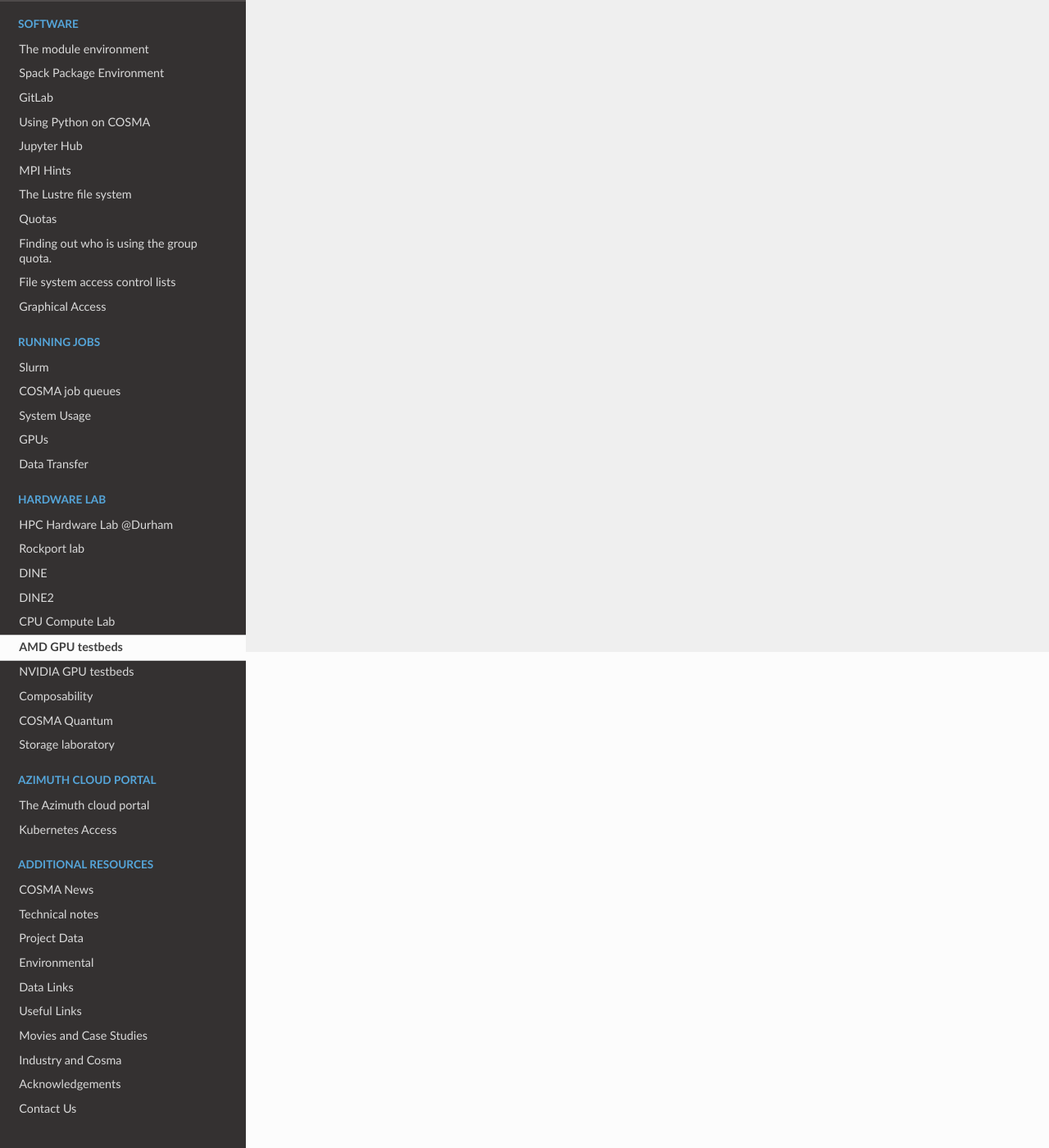
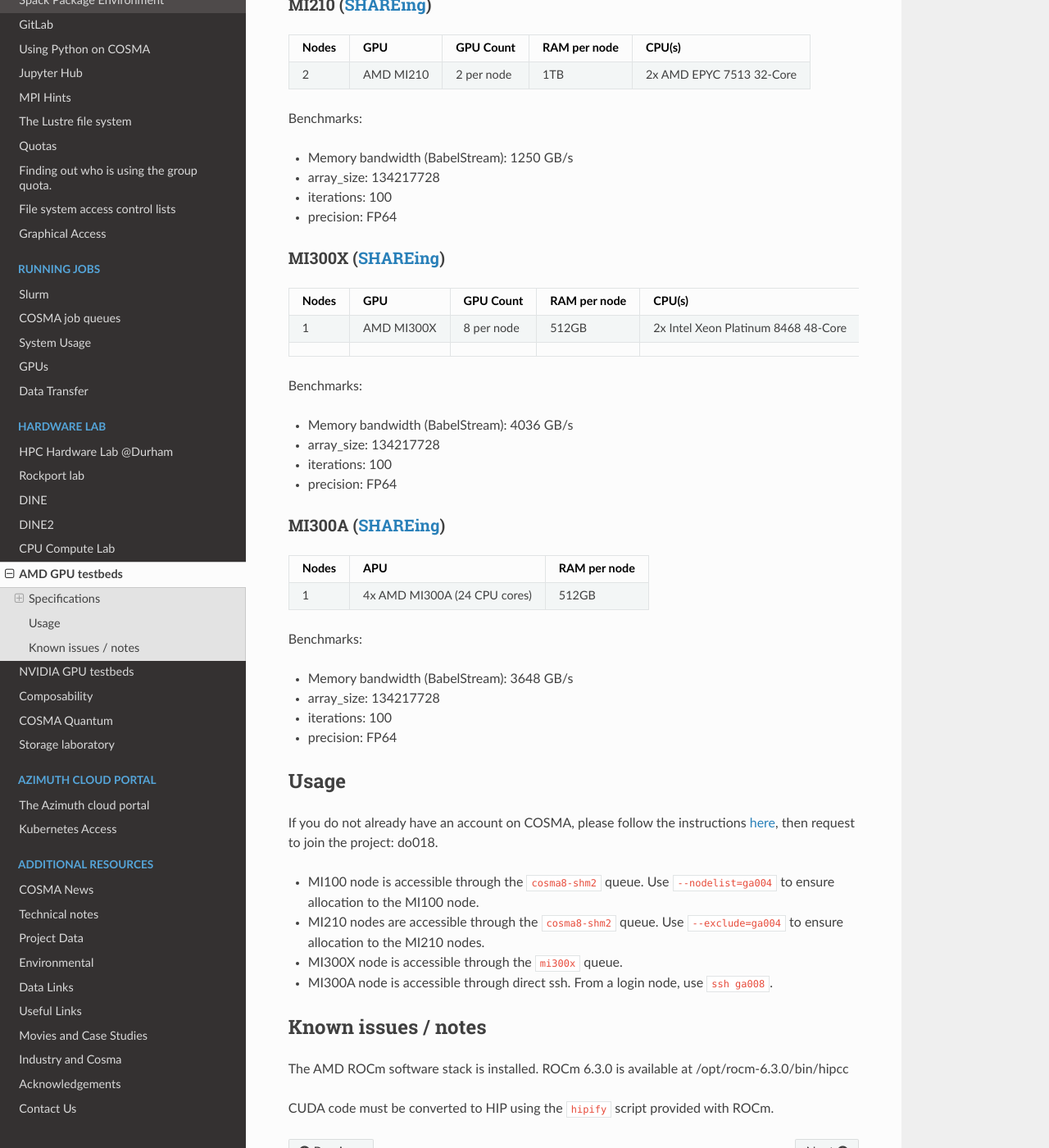
Before and after one commit to agb32/cosmadoc, a Sphinx documentation site: the page built from docs/source/amdgpu.md, in a window 1280 px wide and 1400 px high, scrolled down 605 px. Shown: the whole window at 82% size. Built offline with Sphinx 7.4.7 and the Read the Docs theme 3.1.0, drawn with Linux system fonts in a browser that asks for light colours; some of the changed text lies outside the part shown.

Commit message:
Update AMD GPU page

```diff
--- a/docs/source/amdgpu.md
+++ b/docs/source/amdgpu.md
@@ -1,5 +1,69 @@
 # AMD GPU testbeds
 
-COSMA contains multiple AMD GPU systems, including MI300X, MI300A, MI210, MI100 and MI50 GPUs, to allow code development, porting and performance benchmarking.
+COSMA contains multiple AMD GPU systems to allow code development, porting and performance benchmarking.
 
-More information is given on the [GPU pages](gpu.md)
+## Specifications
+
+### MI100 \([SHAREing](https://shareing-dri.github.io/hpc-testbeds/systems/cosma-mi100/)\)
+
+| Nodes | GPU | GPU Count | RAM per node | CPU(s) |
+| ----- | --- | --------- | ------------ | ------ |
+| 1 | AMD MI100 | 1 per node | 1TB | 2x AMD EPYC 7713 64-Core |
+
+Benchmarks:
+- Memory bandwidth (BabelStream): 947 GB/s
+- array\_size: 134217728
+- iterations: 100
+- precision: FP64
+
+### MI210 \([SHAREing](https://shareing-dri.github.io/hpc-testbeds/systems/cosma-mi210/)\)
+
+| Nodes | GPU | GPU Count | RAM per node | CPU(s) |
+| ----- | --- | --------- | ------------ | ------ |
+| 2 | AMD MI210 | 2 per node | 1TB | 2x AMD EPYC 7513 32-Core |
+
+Benchmarks:
+- Memory bandwidth (BabelStream): 1250 GB/s
+- array\_size: 134217728
+- iterations: 100
+- precision: FP64
+
+### MI300X \([SHAREing](https://shareing-dri.github.io/hpc-testbeds/systems/cosma-mi300x/)\)
+
+| Nodes | GPU | GPU Count | RAM per node | CPU(s) |
+| ----- | --- | --------- | ------------ | ------ |
+| 1 | AMD MI300X | 8 per node | 512GB | 2x Intel Xeon Platinum 8468 48-Core
+ |
+
+ Benchmarks:
+ - Memory bandwidth (BabelStream): 4036 GB/s
+ - array\_size: 134217728
+ - iterations: 100
+ - precision: FP64
+
+### MI300A \([SHAREing](https://shareing-dri.github.io/hpc-testbeds/systems/cosma-mi300a/)\)
+
+| Nodes | APU | RAM per node |
+| ----- | --- | ------------ |
+| 1 | 4x AMD MI300A (24 CPU cores) | 512GB |
+
+Benchmarks:
+- Memory bandwidth (BabelStream): 3648 GB/s
+- array\_size: 134217728
+- iterations: 100
+- precision: FP64
+
+## Usage
+
+If you do not already have an account on COSMA, please follow the instructions [here](account.md), then request to join the project: do018.
+
+- MI100 node is accessible through the `cosma8-shm2` queue.  Use `--nodelist=ga004` to ensure allocation to the MI100 node.
+- MI210 nodes are accessible through the `cosma8-shm2` queue.  Use `--exclude=ga004` to ensure allocation to the MI210 nodes.
+- MI300X node is accessible through the `mi300x` queue.
+- MI300A node is accessible through direct ssh.  From a login node, use `ssh ga008`.
+
+## Known issues / notes
+
+The AMD ROCm software stack is installed.  ROCm 6.3.0 is available at /opt/rocm-6.3.0/bin/hipcc
+
+CUDA code must be converted to HIP using the `hipify` script provided with ROCm.
```
Also changed, not shown: docs/source/dine2.md (+2 -4 lines), docs/source/hardwarelab.md (+2 -2 lines).
